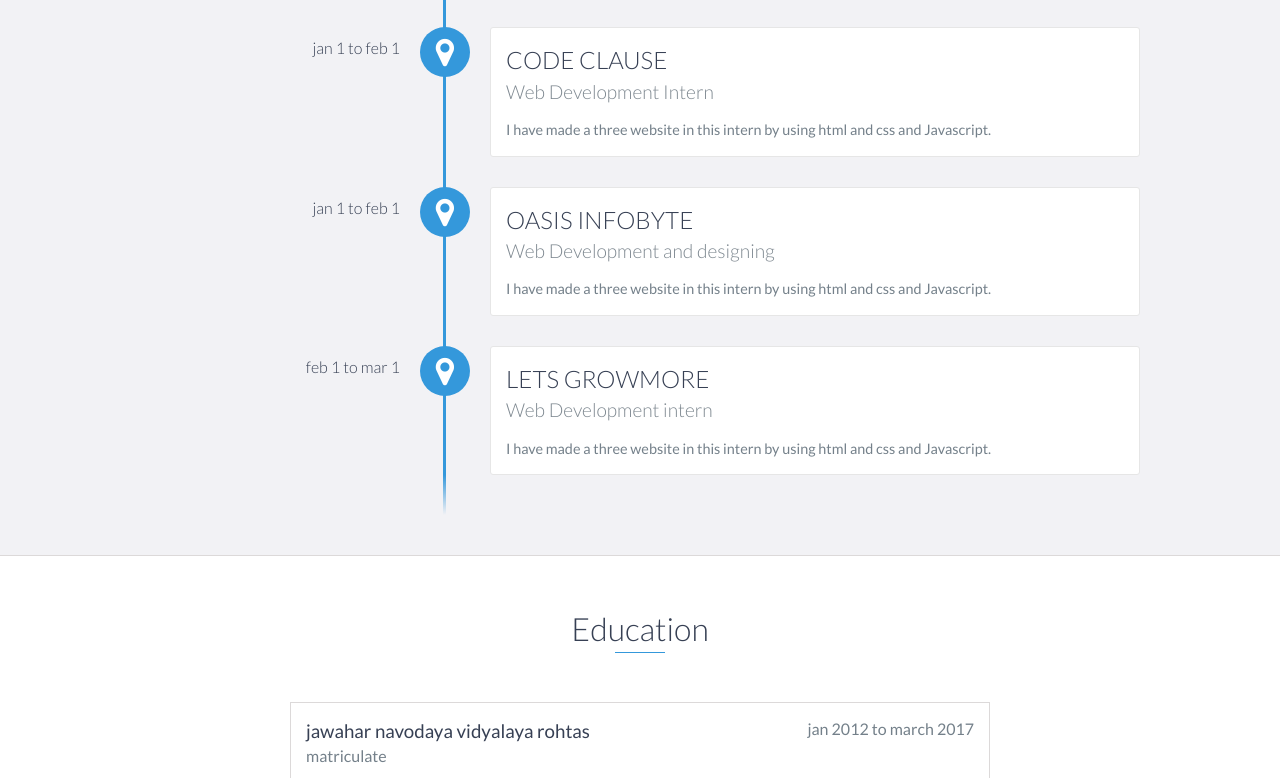
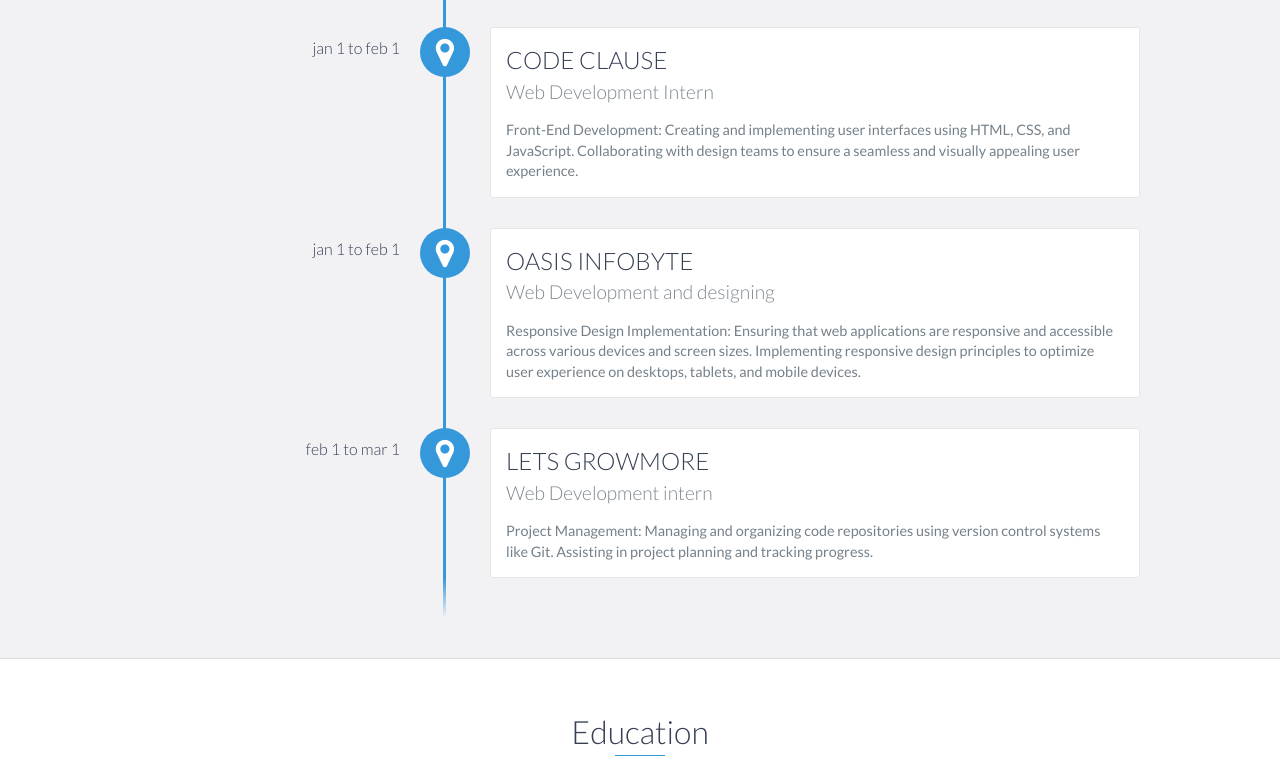
Before and after one commit to alok123111/personal_portfilio, a website: page index.html in a window 1280 px wide. Shown: the part 1211-1989 px from the top of the page. Drawn offline with nearby package versions, Linux system fonts and the light colour scheme.

Commit message:
Update index.html

```diff
--- a/index.html
+++ b/index.html
@@ -89,7 +89,8 @@
                 <h3>CODE CLAUSE</h3>
                 <h4>Web Development Intern</h4>
                 <p>
-			I have made a three website in this intern by using html and css and Javascript.
+			Front-End Development: Creating and implementing user interfaces using HTML, CSS, and JavaScript.
+Collaborating with design teams to ensure a seamless and visually appealing user experience.
                  </p>
             </div>
 
@@ -97,7 +98,9 @@
                 <h3>OASIS INFOBYTE</h3>
                 <h4>Web Development and designing</h4>
                 <p>
-			I have made a three website in this intern by using html and css and Javascript.
+			Responsive Design Implementation:
+Ensuring that web applications are responsive and accessible across various devices and screen sizes.
+Implementing responsive design principles to optimize user experience on desktops, tablets, and mobile devices.
                  </p>
             </div>
 
@@ -105,7 +108,10 @@
                 <h3>LETS GROWMORE</h3>
                 <h4>Web Development intern</h4>
                 <p>
-			I have made a three website in this intern by using html and css and Javascript.
+			Project Management:
+
+Managing and organizing code repositories using version control systems like Git.
+Assisting in project planning and tracking progress.
                  </p>
             </div>
 
```
